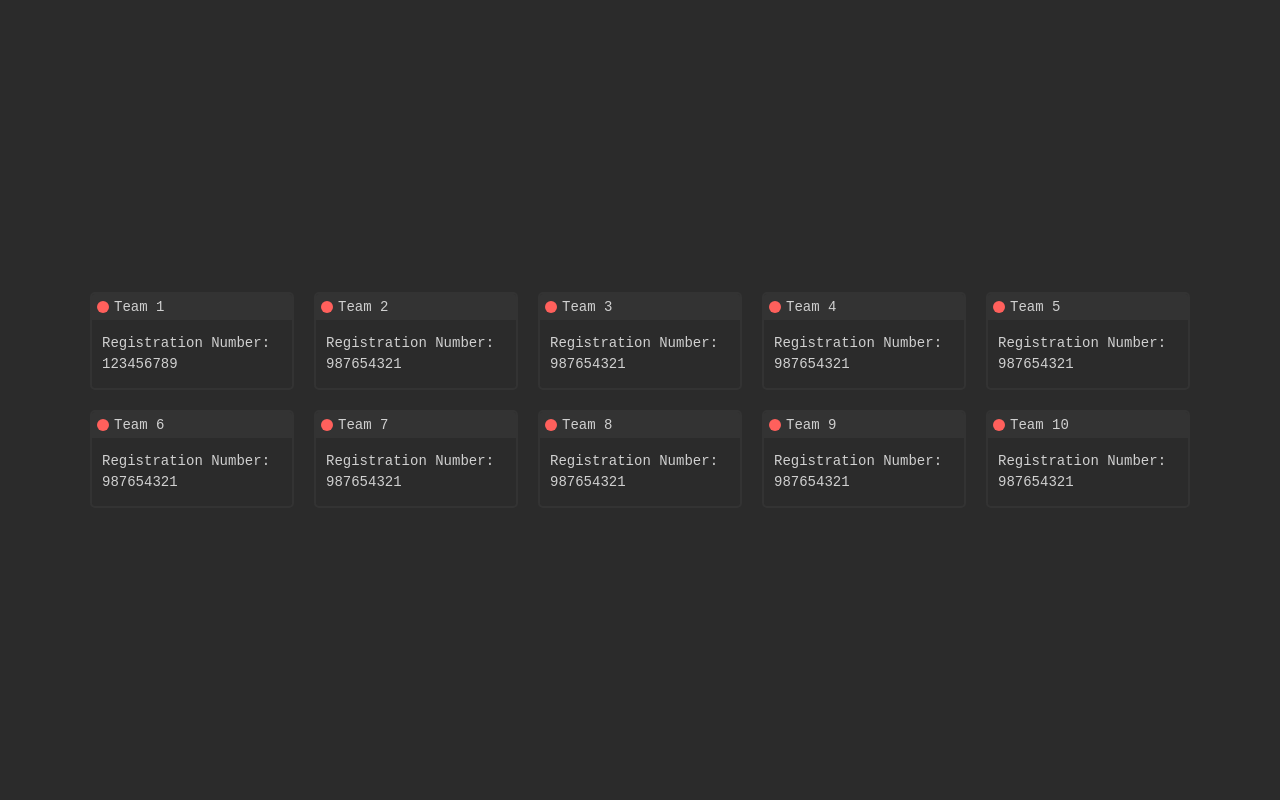
After one commit to dasuntheekshanagit/e20welcome, a Flask app: page /teams in a window 1280 px wide. The commit adds this page. Run offline with Flask 3, Linux system fonts and the light colour scheme.

Commit message:
add some css

```diff
--- a/app.py
+++ b/app.py
@@ -133,7 +133,7 @@ def index():
             serialized_player = serialize_player(player)
             session['player'] = serialized_player
             return render_template('game_interface.html', registration_number=registration_number)
-    return render_template('index.html')
+    return render_template('index.html', winners=winners)
 
 
 @app.route('/play_game', methods=['POST'])
@@ -190,5 +190,10 @@ def generate_number():
 def wheel():
     return render_template('sping_wheel.html')
 
+# Route to generate a random number
+@app.route('/teams', methods=['GET'])
+def teams():
+    return render_template('teams.html')
+
 if __name__ == '__main__':
     app.run(debug=True)
--- /dev/null
+++ b/static/style3.css
@@ -0,0 +1,68 @@
+body {
+    font-family: 'Courier New', monospace;
+    margin: 0;
+    padding: 0;
+    display: flex;
+    flex-wrap: wrap;
+    justify-content: center;
+    align-items: center;
+    height: 100vh;
+    background-color: #2b2b2b;
+}
+
+.terminals {
+    display: flex;
+    flex-wrap: wrap;
+    justify-content: center;
+    gap: 20px;
+}
+
+.terminal {
+    background-color: #2b2b2b;
+    color: #d0d0d0;
+    width: 200px;
+    border-radius: 5px;
+    overflow: hidden;
+    border: 2px solid #333;
+}
+
+/* Rest of the CSS remains the same as provided earlier */
+
+
+.terminal-header {
+    background-color: #333;
+    padding: 5px;
+    display: flex;
+    align-items: center;
+}
+
+.terminal-buttons {
+    width: 12px;
+    height: 12px;
+    border-radius: 50%;
+    background-color: #FF605C;
+    margin-right: 5px;
+}
+
+.terminal-title {
+    font-size: 14px;
+}
+
+.terminal-body {
+    padding: 10px;
+}
+
+.terminal-content {
+    font-size: 14px;
+    line-height: 1.5;
+}
+
+.terminal-content p {
+    margin: 0;
+    padding: 3px 0;
+}
+
+/* Style for hover effect on buttons - not mandatory */
+.terminal-buttons:hover {
+    background-color: #FFBD44;
+}
--- /dev/null
+++ b/templates/teams.html
@@ -0,0 +1,134 @@
+<!DOCTYPE html>
+<html lang="en">
+<head>
+    <meta charset="UTF-8">
+    <title>Team Display</title>
+    <link rel="stylesheet" href="{{ url_for('static', filename='style3.css') }}">
+</head>
+<body>
+    <div class="terminals">
+        <div class="terminal">
+            <div class="terminal-header">
+                <span class="terminal-buttons"></span>
+                <span class="terminal-title">Team 1</span>
+            </div>
+            <div class="terminal-body">
+                <div class="terminal-content">
+                    <p>Registration Number: 123456789</p>
+                    <!-- Add more details for Team A -->
+                </div>
+            </div>
+        </div>
+        <!-- Repeat this structure for other teams -->
+        <!-- Example for Team B -->
+        <div class="terminal">
+            <div class="terminal-header">
+                <span class="terminal-buttons"></span>
+                <span class="terminal-title">Team 2</span>
+            </div>
+            <div class="terminal-body">
+                <div class="terminal-content">
+                    <p>Registration Number: 987654321</p>
+                    <!-- Add more details for Team B -->
+                </div>
+            </div>
+        </div>
+        <div class="terminal">
+            <div class="terminal-header">
+                <span class="terminal-buttons"></span>
+                <span class="terminal-title">Team 3</span>
+            </div>
+            <div class="terminal-body">
+                <div class="terminal-content">
+                    <p>Registration Number: 987654321</p>
+                    <!-- Add more details for Team B -->
+                </div>
+            </div>
+        </div>
+        <div class="terminal">
+            <div class="terminal-header">
+                <span class="terminal-buttons"></span>
+                <span class="terminal-title">Team 4</span>
+            </div>
+            <div class="terminal-body">
+                <div class="terminal-content">
+                    <p>Registration Number: 987654321</p>
+                    <!-- Add more details for Team B -->
+                </div>
+            </div>
+        </div>
+        <div class="terminal">
+            <div class="terminal-header">
+                <span class="terminal-buttons"></span>
+                <span class="terminal-title">Team 5</span>
+            </div>
+            <div class="terminal-body">
+                <div class="terminal-content">
+                    <p>Registration Number: 987654321</p>
+                    <!-- Add more details for Team B -->
+                </div>
+            </div>
+        </div>
+        <div class="terminal">
+            <div class="terminal-header">
+                <span class="terminal-buttons"></span>
+                <span class="terminal-title">Team 6</span>
+            </div>
+            <div class="terminal-body">
+                <div class="terminal-content">
+                    <p>Registration Number: 987654321</p>
+                    <!-- Add more details for Team B -->
+                </div>
+            </div>
+        </div>
+        <div class="terminal">
+            <div class="terminal-header">
+                <span class="terminal-buttons"></span>
+                <span class="terminal-title">Team 7</span>
+            </div>
+            <div class="terminal-body">
+                <div class="terminal-content">
+                    <p>Registration Number: 987654321</p>
+                    <!-- Add more details for Team B -->
+                </div>
+            </div>
+        </div>
+        <div class="terminal">
+            <div class="terminal-header">
+                <span class="terminal-buttons"></span>
+                <span class="terminal-title">Team 8</span>
+            </div>
+            <div class="terminal-body">
+                <div class="terminal-content">
+                    <p>Registration Number: 987654321</p>
+                    <!-- Add more details for Team B -->
+                </div>
+            </div>
+        </div>
+        <div class="terminal">
+            <div class="terminal-header">
+                <span class="terminal-buttons"></span>
+                <span class="terminal-title">Team 9</span>
+            </div>
+            <div class="terminal-body">
+                <div class="terminal-content">
+                    <p>Registration Number: 987654321</p>
+                    <!-- Add more details for Team B -->
+                </div>
+            </div>
+        </div>
+        <div class="terminal">
+            <div class="terminal-header">
+                <span class="terminal-buttons"></span>
+                <span class="terminal-title">Team 10</span>
+            </div>
+            <div class="terminal-body">
+                <div class="terminal-content">
+                    <p>Registration Number: 987654321</p>
+                    <!-- Add more details for Team B -->
+                </div>
+            </div>
+        </div>
+    </div>
+</body>
+</html>
```
Also changed, not shown: static/style1.css (+53 -2 lines), static/styles.css (+31 -1 lines), templates/game_interface.html (+13 -2 lines), templates/index.html (+32 -10 lines).
